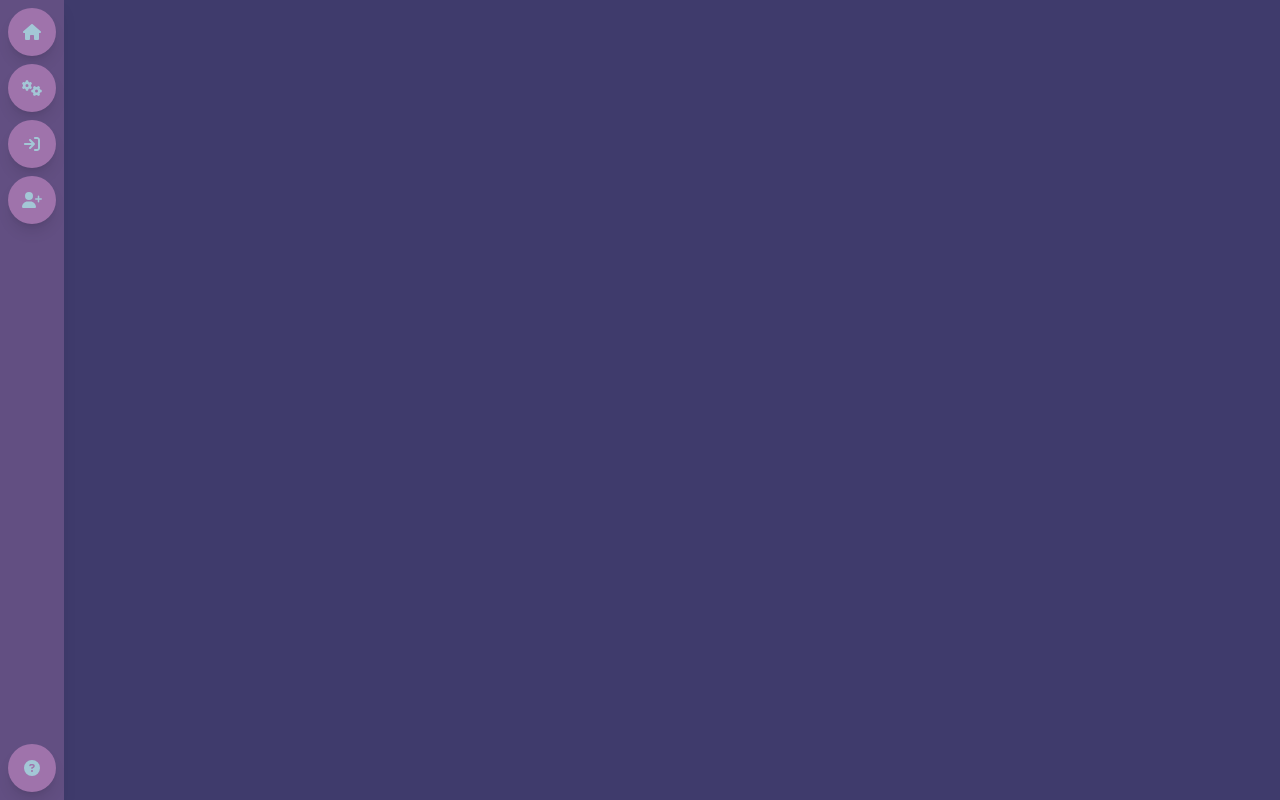
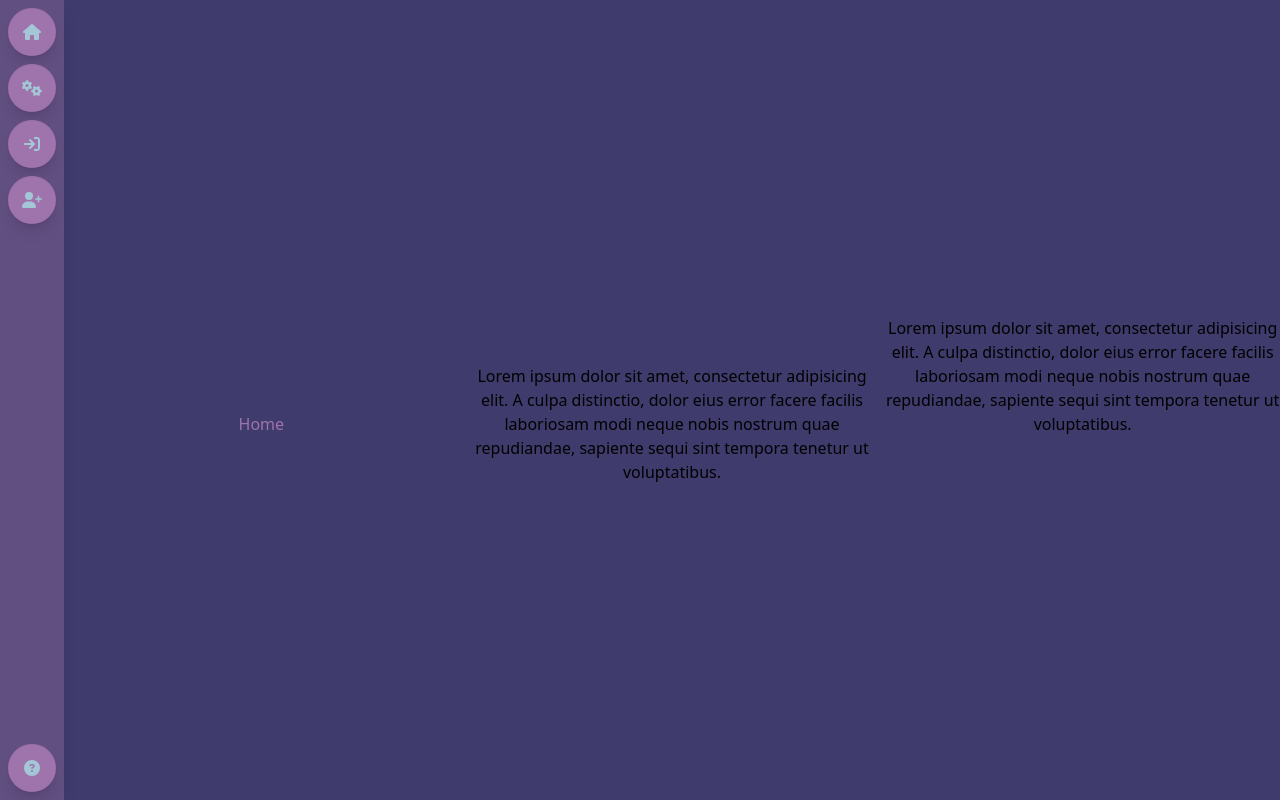
Before and after one commit to kastourik12/url-shortener-vuejs, a Vue app: page / in a window 1280 px wide. Built offline with nearby package versions, Linux system fonts and the light colour scheme.

Commit message:
body styling

```diff
--- a/src/App.vue
+++ b/src/App.vue
@@ -1,5 +1,5 @@
 <template>
-  <div class="flex body">
+  <div class="body-wrapper">
     <Sidebar />
     <router-view />
   </div>
--- a/src/assets/tailwind.css
+++ b/src/assets/tailwind.css
@@ -27,12 +27,25 @@
         transition-all duration-100 scale-0 origin-left;
     }
     .body-wrapper{
-        @apply flex top-48 flex flex-col items-center justify-center
-    w-screen h-screen
+        @apply items-center ml-16 h-screen
+        bg-accent justify-between grid grid-cols-3  gap-4
 
     }
+    .body-top{
+        @apply items-center mt-12 text-center
+        w-full
+    }
+    .body-bottom{
+        @apply items-center mb-12 text-center
+        w-full
+    }
+    .body-mid{
+        @apply items-center mt-12 text-center
+        w-full
+    }
+
     .card{
-        @apply flex flex-col items-center justify-center
+        @apply items-center justify-center
         bg-secondary
         text-white dark:text-white
         rounded-3xl
--- a/src/views/Home.vue
+++ b/src/views/Home.vue
@@ -1,10 +1,19 @@
 <template>
-  <div class="body-wrapper">
-   <div class="text-box">
+  <div class="body-top">
+    <h1 class="text-primary">Home</h1>
+  </div>
+  <div class="body-mid">
+    Lorem ipsum dolor sit amet, consectetur adipisicing elit. A culpa distinctio, dolor eius error facere
+    facilis laboriosam modi neque nobis nostrum quae repudiandae,
+    sapiente sequi sint tempora tenetur ut voluptatibus.
+  </div>
+  <div class="body-bottom">
+    Lorem ipsum dolor sit amet, consectetur adipisicing elit. A culpa distinctio, dolor eius error facere
+    facilis laboriosam modi neque nobis nostrum quae repudiandae,
+    sapiente sequi sint tempora tenetur ut voluptatibus.
+  </div>
 
-   </div>
-  </div>
- </template>
+</template>
 
 <script>
 
--- a/src/views/SignIn.vue
+++ b/src/views/SignIn.vue
@@ -1,5 +1,5 @@
 <template>
-  <div class="body-wrapper">
+
     <div class="card group">
       <div class="card-header">
         <h1 class="text-primary">SignIn</h1>
@@ -20,7 +20,7 @@
         <button class="group-hover:text-accent-2 group-hover:bg-secondary">Submit</button>
       </div>
     </div>
-    </div>
+
 </template>
 
 <script>
```
Also changed, not shown: src/assets/bill-jelen-NVWyN8GamCk-unsplash.jpg (added).
